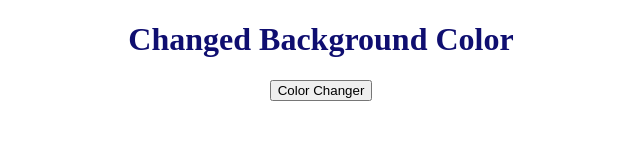
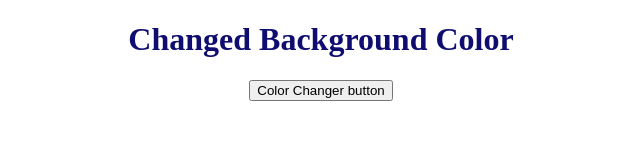
Before and after one commit to SajiburMunna/DOM-Projects, a plain HTML site: page index.html in a window 1280 px wide. Shown: the whole page, without its empty margins (319-959 px from the left). Drawn offline with Linux system fonts and the light colour scheme.

Commit message:
added text

```diff
--- a/index.html
+++ b/index.html
@@ -12,7 +12,7 @@
 
         <h1 style="text-align: center;color: rgb(15, 14, 112);">Changed Background Color</h1>
     <div style="text-align: center;">
-        <button id="btn">Color Changer  </button>
+        <button id="btn">Color Changer button  </button>
 
     </div>
 
```
